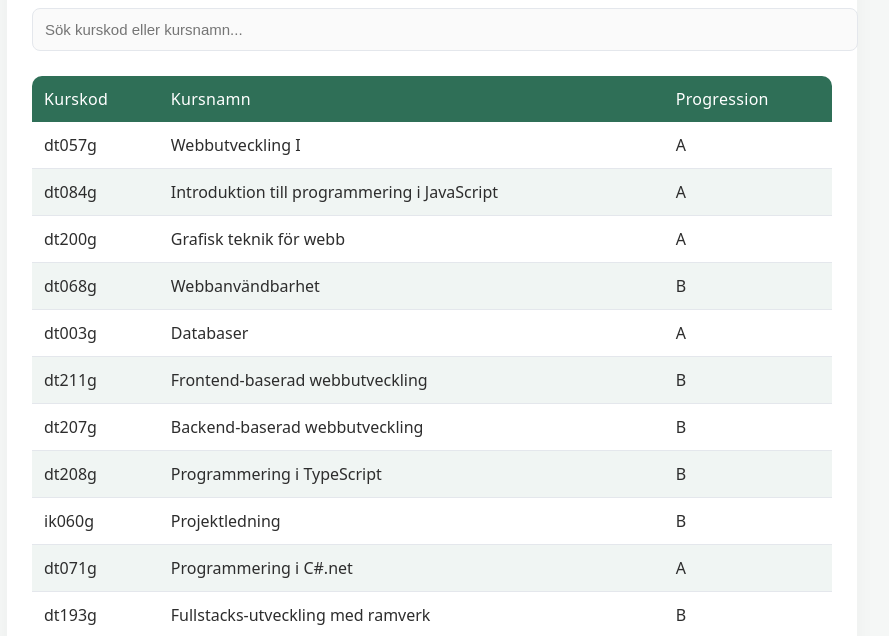
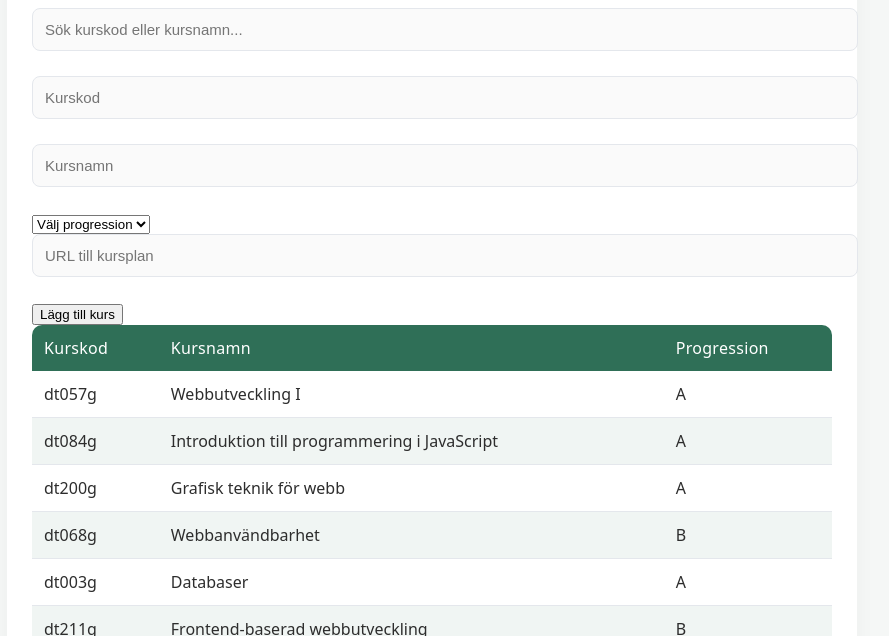
Before and after one commit to Annazach544/my-ts-app, a website built with Vite: page index.html in a window 1280 px wide. Shown: the part 161-797 px from the top of the page, without its empty margins (208-1097 px from the left). Built offline with nearby package versions, Linux system fonts and the light colour scheme.

Commit message:
Lagt till formulär i tabellen

```diff
--- a/index.html
+++ b/index.html
@@ -8,9 +8,19 @@
 <body>
 <div class="container">
     <h1>Ramschema - Webbutveckling</h1>
-
     <input type="text" id="searchInput" placeholder="Sök kurskod eller kursnamn...">
-
+  <form id="addCourseForm">
+  <input type="text" id="courseCode" placeholder="Kurskod" required />
+  <input type="text" id="courseName" placeholder="Kursnamn" required />
+  <select id="courseProgression" required>
+    <option value="">Välj progression</option>
+    <option value="A">A</option>
+    <option value="B">B</option>
+    <option value="C">C</option>
+  </select>
+  <input type="url" id="courseSyllabus" placeholder="URL till kursplan" required />
+  <button type="submit">Lägg till kurs</button>
+  </form>
     <table>
         <thead>
             <tr>
--- a/src/main.ts
+++ b/src/main.ts
@@ -3,7 +3,8 @@ import './style.css';
 interface Course {
   code: string;
   coursename: string;
-  progression: string;
+  progression: 'A' | 'B' | 'C';
+  syllabus: string;
 }
 
 let courses: Course[] = [];
```
